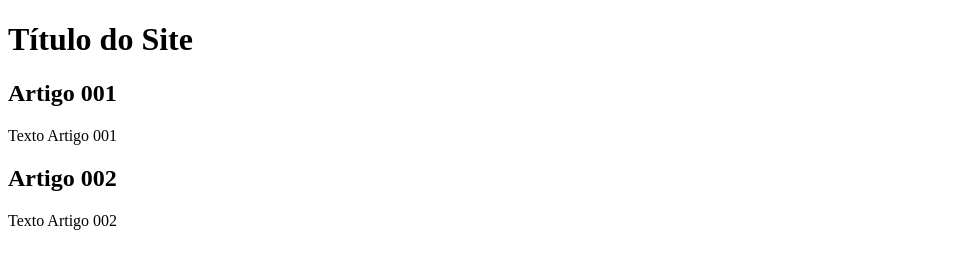
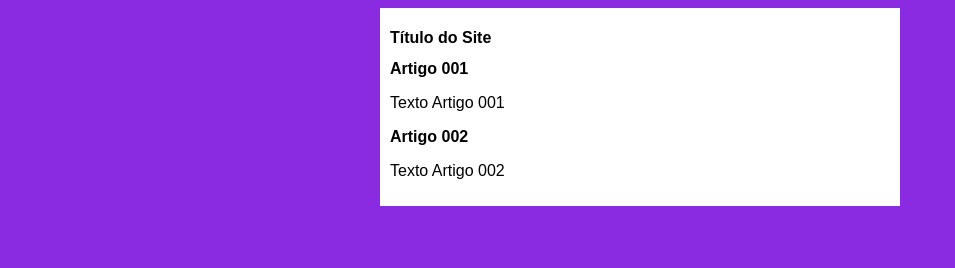
Before and after one commit to Gustavotgc/Projeto-Site-Guanabara, a plain HTML site: page index.html in a window 1280 px wide. Shown: the whole page, without its empty margins (0-955 px from the left). Drawn offline with Linux system fonts and the light colour scheme.

Commit message:
Inicio
Comecei o design.

```diff
--- /dev/null
+++ b/estilos/style.css
@@ -0,0 +1,16 @@
+*{
+    font-family: Arial, Helvetica, sans-serif;
+    font-size: 16px;
+}
+
+body{
+    background-color: blueviolet;
+}
+
+main{
+    background-color: white;
+    width: 500px;
+    margin: auto;
+    padding: 10px;
+    box-shadow: 3px 3px 5px rgba(red, green, blue, alpha);
+}
--- a/index.html
+++ b/index.html
@@ -5,6 +5,7 @@
     <meta http-equiv="X-UA-Compatible" content="IE=edge">
     <meta name="viewport" content="width=device-width, initial-scale=1.0">
     <title>Título do Site</title>
+    <link rel="stylesheet" href="estilos/style.css">
 </head>
 <body>
     <main>
```
